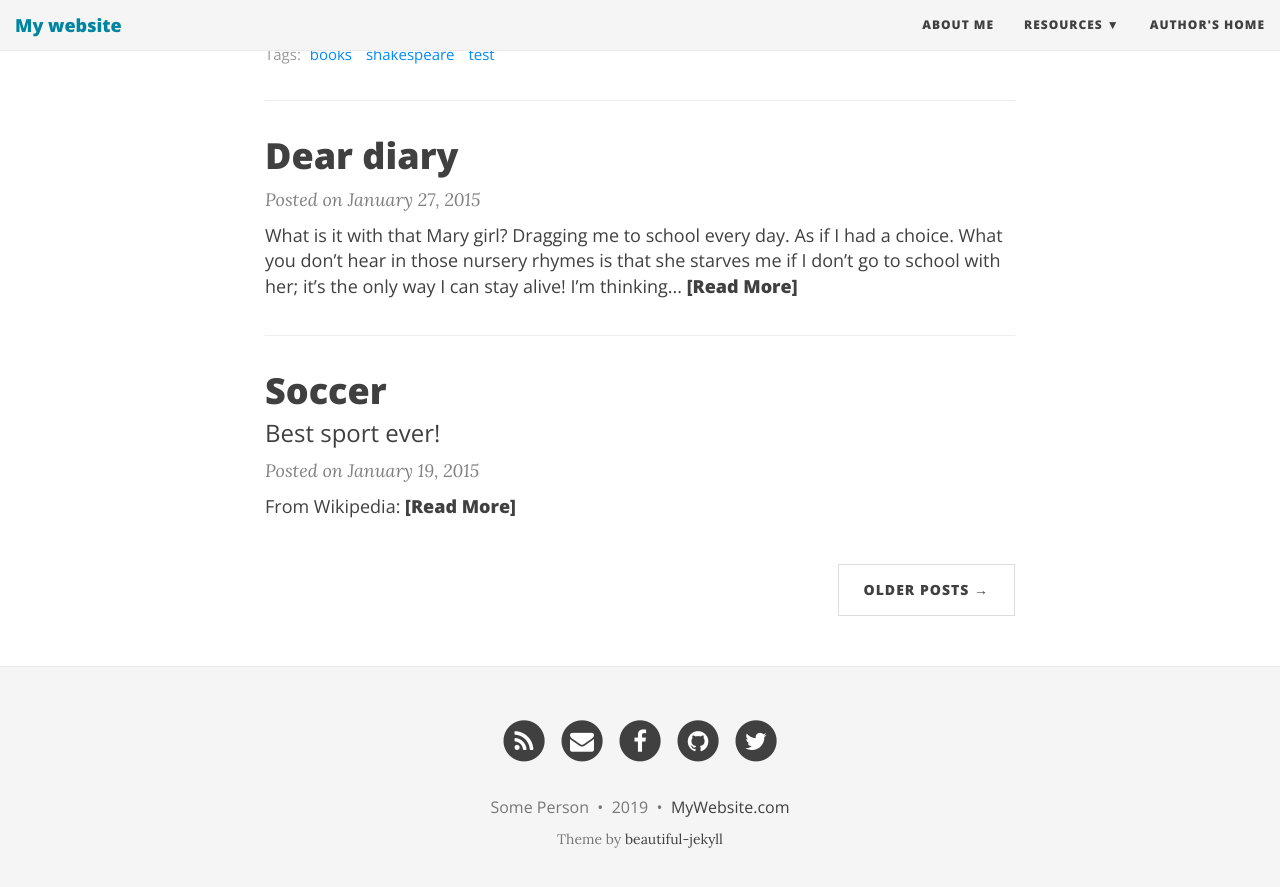
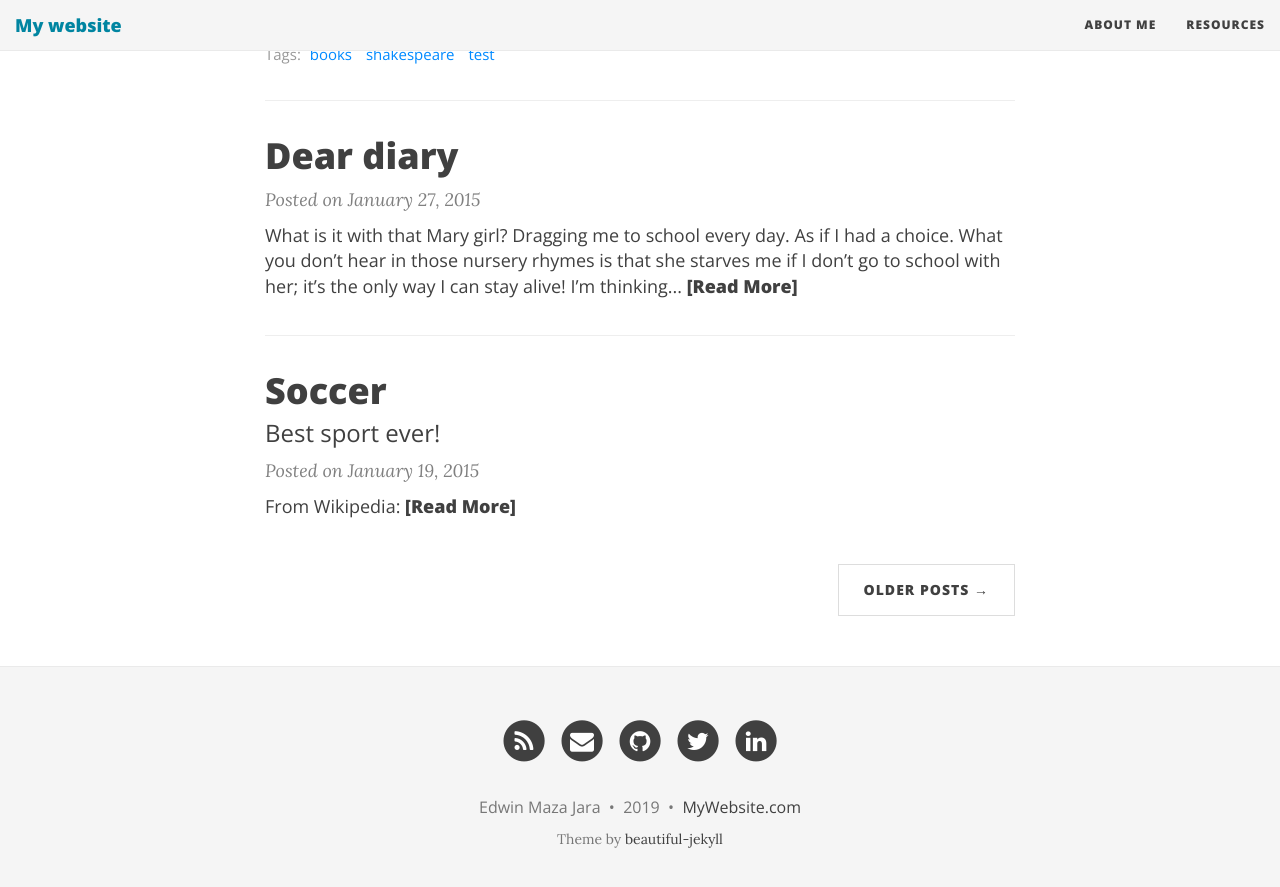
Before and after one commit to eamazaj/eamazaj.github.io, a Jekyll site: the page built from index.html, in a window 1280 px wide and 900 px high, scrolled down 1134 px. Shown: the top 887 px of the window. Built offline with Jekyll 4.4.1, drawn with Linux system fonts in a browser that asks for light colours; nearby versions of some CDN libraries; the list of posts is cut into pages by our own code; some of the changed lines change nothing that is shown.

Commit message:
feat: Custom template

```diff
--- a/_config.yml
+++ b/_config.yml
@@ -25,10 +25,10 @@ description: A virtual proof that name is awesome!
 navbar-links:
   About Me: "aboutme"
   Resources:
-    - Beautiful Jekyll: "http://deanattali.com/beautiful-jekyll/"
-    - Learn markdown: "http://www.markdowntutorial.com/"
-    - GitHub Pages: "https://pages.github.com/"
-  Author's home: "http://deanattali.com"
+    #- Beautiful Jekyll: "http://deanattali.com/beautiful-jekyll/"
+    #- Learn markdown: "http://www.markdowntutorial.com/"
+    #- GitHub Pages: "https://pages.github.com/"
+  #Author's home: "http://deanattali.com"
 
 # Image to show in the navigation bar - image must be a square (width = height)
 # Remove this parameter if you don't want an image in the navbar
@@ -64,7 +64,10 @@ footer-link-col: "#404040"
 # Change all these values or delete the ones you don't want.
 # Important: you must keep the "name" parameter, everything else you can remove
 author:
-  name: Some Person
+  name: Edwin Maza Jara
+  email: "eamazaj[at]gamil.com"
+  github: eamazaj    # eg. daattali
+  twitter: eamazaj   # eg. daattali
 
 # Select your active Social Network Links.
 # Uncomment the links you want to show in the footer and add your information to each link.
@@ -72,13 +75,13 @@ author:
 # If you want to add a new link that isn't here, you'll need to also edit the file _data/SocialNetworks.yml
 social-network-links:
   rss: true
-  email: "someone@example.com"
-  facebook: daattali
-  github: daattali
-  twitter: daattali
+  email: "eamazaj@gmail.com"
+# facebook: daattali
+  github: eamazaj
+  twitter: eamazaj
 #  reddit: yourname
 #  google-plus: +DeanAttali
-#  linkedin: daattali
+  linkedin: eamazaj
 #  xing: yourname
 #  stackoverflow: "3943160/daattali"
 #  snapchat: deanat78
@@ -93,7 +96,7 @@ social-network-links:
 # Select which share links to show in posts
 share-links-active:
   twitter: true
-  facebook: true
+  facebook: false
   google: false
   linkedin: true
 
@@ -156,7 +159,7 @@ title-separator: "-"
 # --- Don't need to touch anything below here (but you can if you want) --- #
 
 # Output options (more information on Jekyll's site)
-timezone: "America/Vancouver"
+timezone: "America/Guayaquil"
 markdown: kramdown
 highlighter: rouge
 permalink: /:year-:month-:day-:title/
@@ -164,6 +167,7 @@ paginate: 5
 
 kramdown:
   input: GFM
+  syntax_highlighter: rouge
 
 # Default YAML values (more information on Jekyll's site)
 defaults:
```
